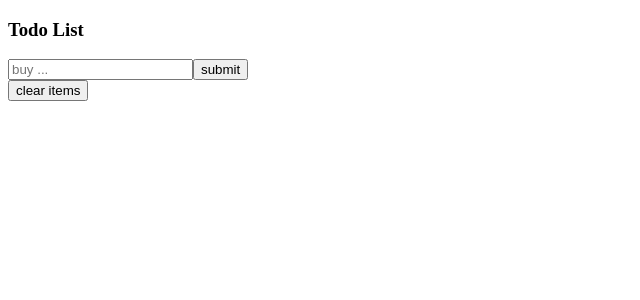
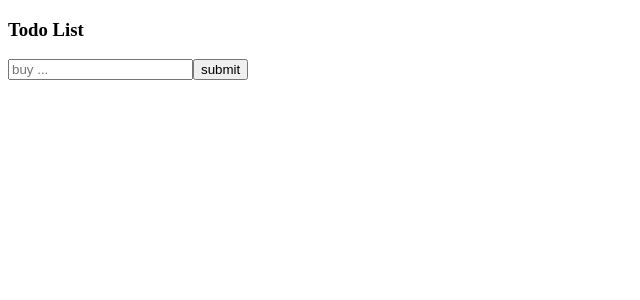
Before and after one commit to vk0808/todo-list-v2, a React (Create React App) app: page / in a window 1280 px wide. Shown: the top 300 px of the page, without its empty margins (0-640 px from the left). Built offline with nearby package versions, Linux system fonts and the light colour scheme.

Commit message:
conditional show when added

```diff
--- a/src/App.js
+++ b/src/App.js
@@ -34,10 +34,12 @@ export default function App() {
           </button>
         </div>
       </form>
-      <div className="list-container">
-        <List items={list} />
-        <button className="clear-btn">clear items</button>
-      </div>
+      {list.length > 0 && (
+        <div className="list-container">
+          <List items={list} />
+          <button className="clear-btn">clear items</button>
+        </div>
+      )}
     </section>
   );
 }
```
